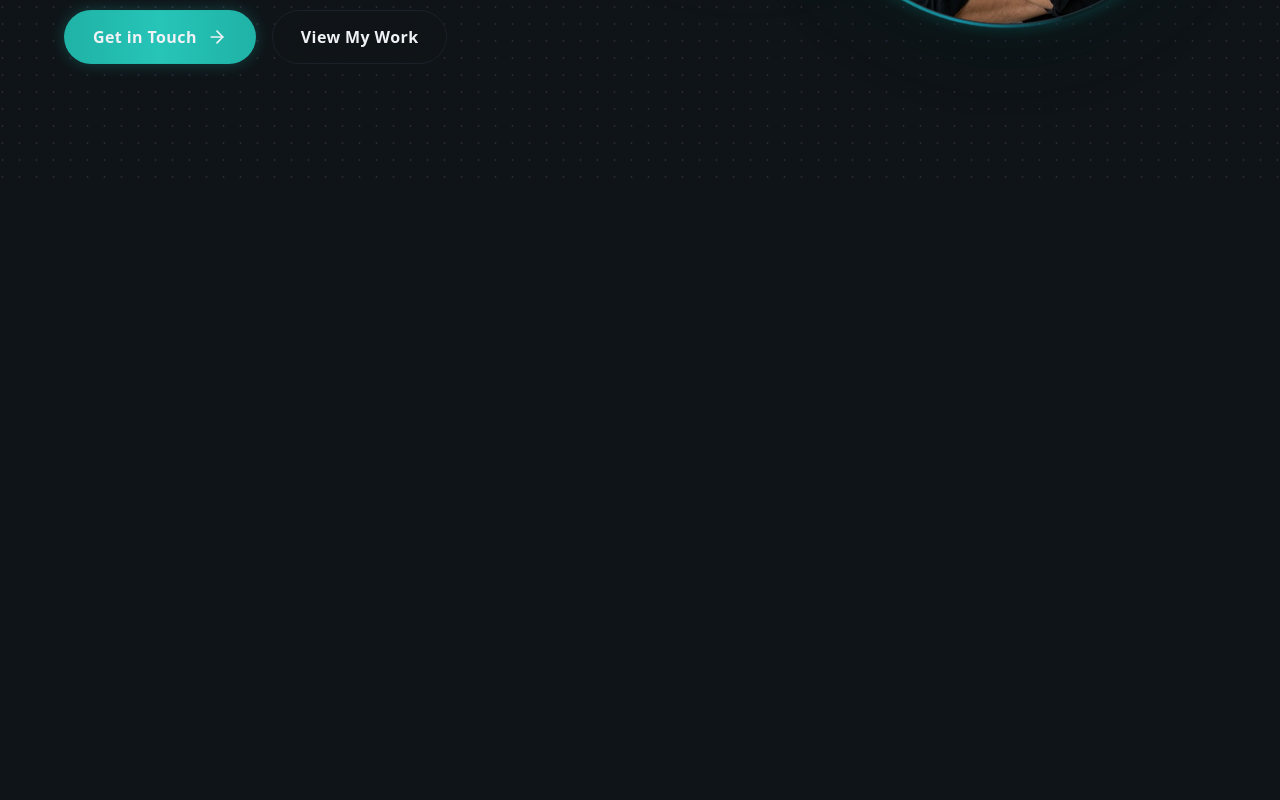
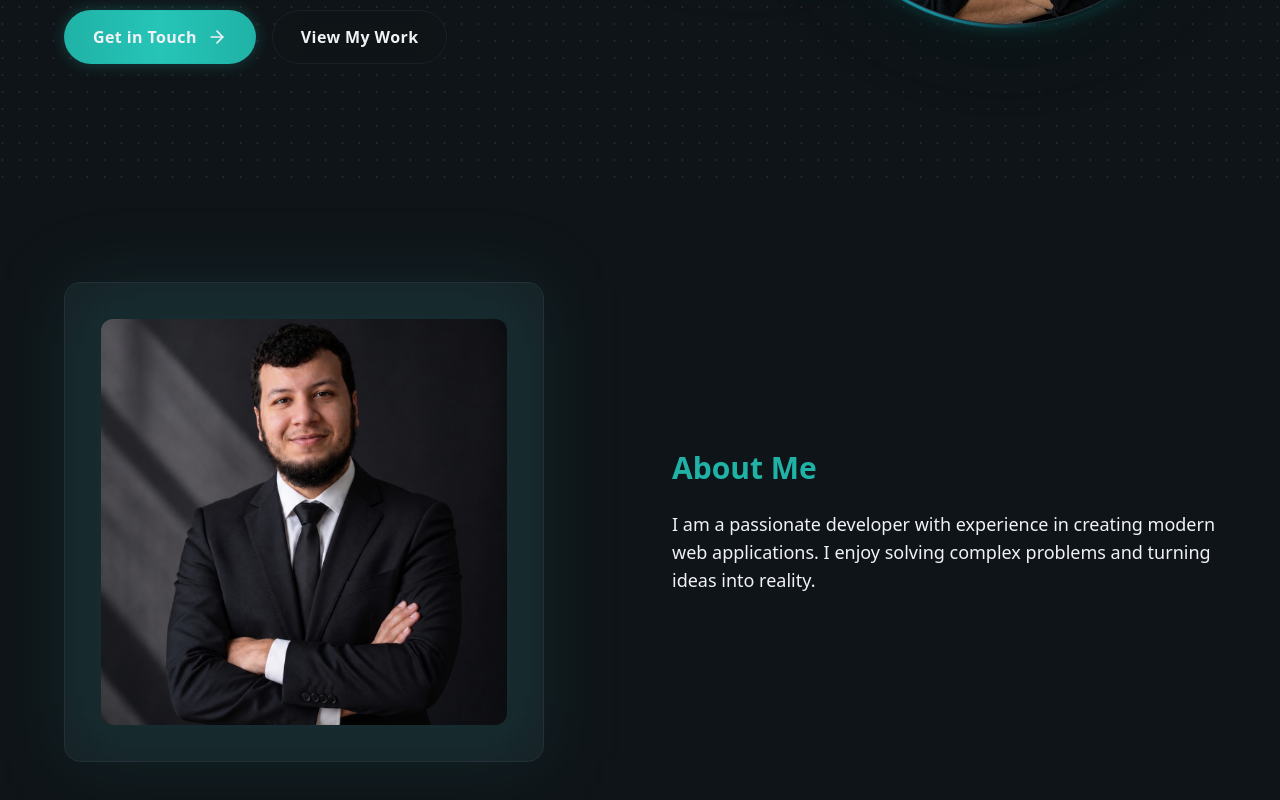
Before and after one commit to Asharf30/portfolio, a Next.js app: page / in a window 1280 px wide. Shown: the part 614-1414 px from the top of the page. Before the commit the page ends 800 px from the top, so only its background shows below. Built offline with nearby package versions, Linux system fonts and the light colour scheme.

Commit message:
Add About section with image and text content; update Logo navigation and dependencies

```diff
--- /dev/null
+++ b/app/Sections/About.jsx
@@ -0,0 +1,33 @@
+import Image from "next/image";
+import about from "../../public/images/about.png";
+const About = () => {
+  return (
+    <div className="py-24 overflow-hidden relative" id="about">
+      <div className="w-[90%] mx-auto grid grid-cols-1 lg:grid-cols-2 gap-16 items-center">
+        {/* Image */}
+        <div className="flex justify-center lg:justify-start">
+          <div className="relative w-85 h-85 md:w-120 md:h-120 rounded-2xl bg-surface/80 backdrop-blur-md border border-border flex items-center justify-center">
+            <div className="inset-0 absolute rounded-2xl bg-primary/10 blur-2xl" />
+            <div className="w-[85%] h-[85%] relative">
+              <Image
+                src={about}
+                alt="About"
+                fill
+                className=" z-10 object-cover rounded-xl"
+              />
+            </div>
+          </div>
+        </div>
+        {/* Text */}
+        <div className="flex flex-col gap-6">
+          <h2 className="text-3xl font-bold text-primary">About Me</h2>
+          <p className="text-lg text-muted-foreground">
+            I am a passionate developer with experience in creating modern web applications. I enjoy solving complex problems and turning ideas into reality.
+          </p>
+        </div>
+      </div>
+    </div>
+  );
+};
+
+export default About;
--- a/app/components/navnar/Logo.jsx
+++ b/app/components/navnar/Logo.jsx
@@ -1,16 +1,20 @@
 "use client";
 import { LuCodeXml } from "react-icons/lu";
-
-const scrollToTop = () => {
-  if (window.scrollY === 0) return;
-  window.scrollTo({ top: 0, behavior: "smooth" });
-};
+import { useRouter } from "next/navigation";
 
 const Logo = () => {
+  const router = useRouter();
+
+  const handleHomeNavigation = () => {
+    router.replace("/", { scroll: false });
+    window.scrollTo({ top: 0, behavior: "smooth" });
+  };
+
   return (
     <button
-      onClick={scrollToTop}
-      aria-label="Scroll to top"
+      type="button"
+      onClick={handleHomeNavigation}
+      aria-label="Navigate to homepage"
       className="flex items-center gap-3 group cursor-pointer focus-visible:outline-none focus-visible:ring-2 focus-visible:ring-primary/60 rounded-full"
     >
       <div
--- a/app/page.jsx
+++ b/app/page.jsx
@@ -1,9 +1,12 @@
 import Hero from "./Sections/Hero";
+import About from "./Sections/About";
+
 
 export default function Home() {
   return (
-    <main className="relative flex min-h-screen flex-col items-center justify-between overflow-hidden">
+    <main >
       <Hero />
+      <About />
     </main>
   );
 }
--- a/package.json
+++ b/package.json
@@ -10,7 +10,7 @@
   },
   "dependencies": {
     "gsap": "^3.15.0",
-    "next": "16.2.10",
+    "next": "^16.2.11",
     "react": "19.2.4",
     "react-dom": "19.2.4",
     "react-icons": "^5.7.0"
```
Also changed, not shown: public/images/about.png (added), 1 other file (tests, documents, lock files or other folders).
